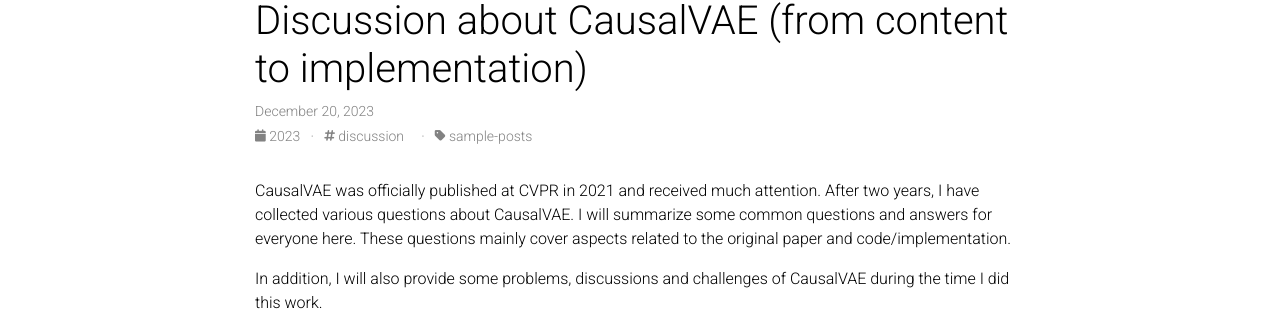
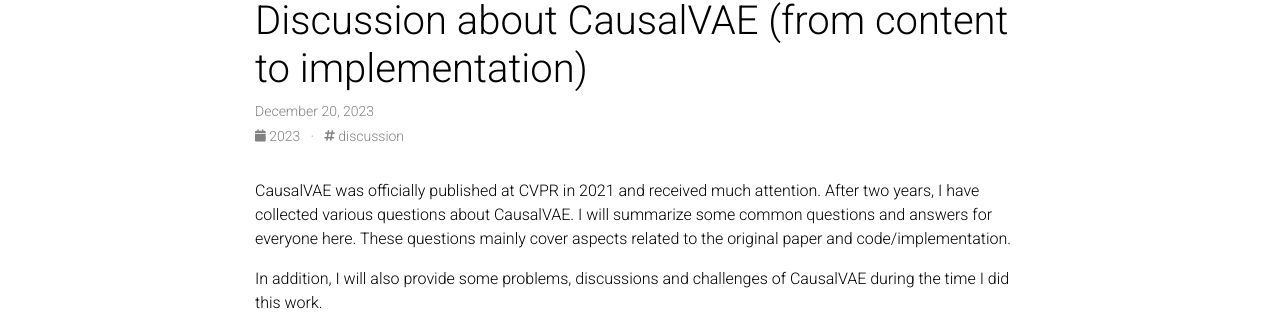
Before and after one commit to ymy4323460/ymy4323460.github.io, a Jekyll site: the page built from _posts/2023-12-20-causalVAE_discussion.md, in a window 1280 px wide and 900 px high. Shown: the part 108-428 px from the top of the window. Built offline with Jekyll 4.4.1, drawn with Linux system fonts in a browser that asks for light colours; comment, search, counter and statistics services are not loaded; a style sheet for code colours, icons or effects is not loaded.

Commit message:
Update 2023-12-20-causalVAE_discussion.md

```diff
--- a/_posts/2023-12-20-causalVAE_discussion.md
+++ b/_posts/2023-12-20-causalVAE_discussion.md
@@ -4,7 +4,6 @@
 date: 2023-12-20 09:16:00
 description: find questions and answers about CausalVAE.
 tags: discussion
-categories: sample-posts
 featured: true
 ---
 
```
